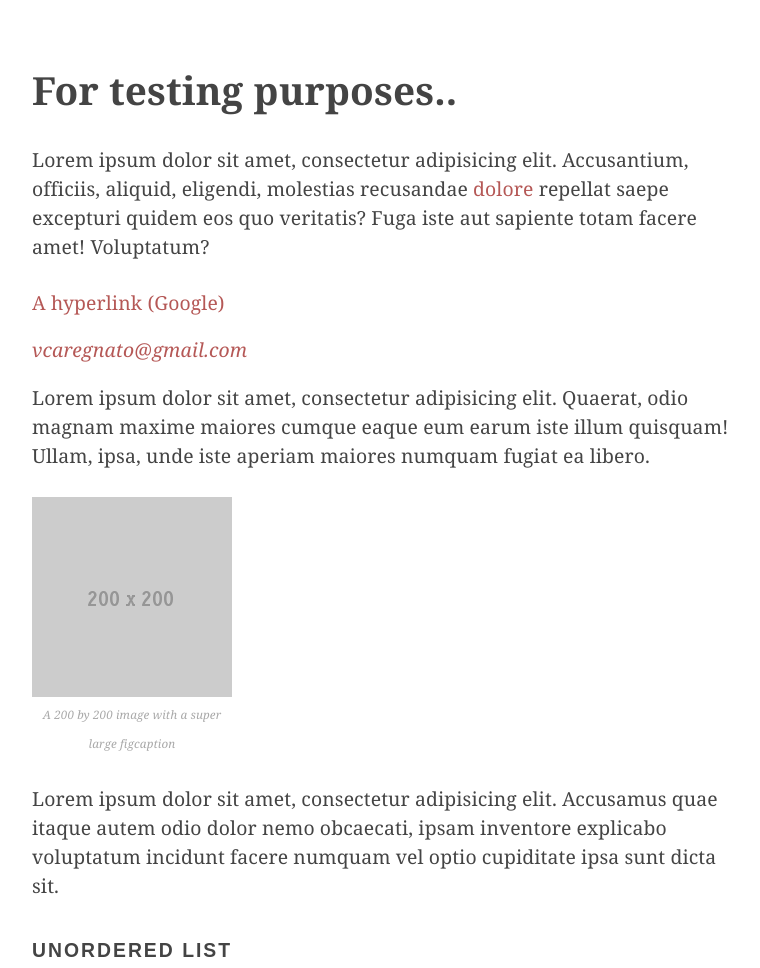
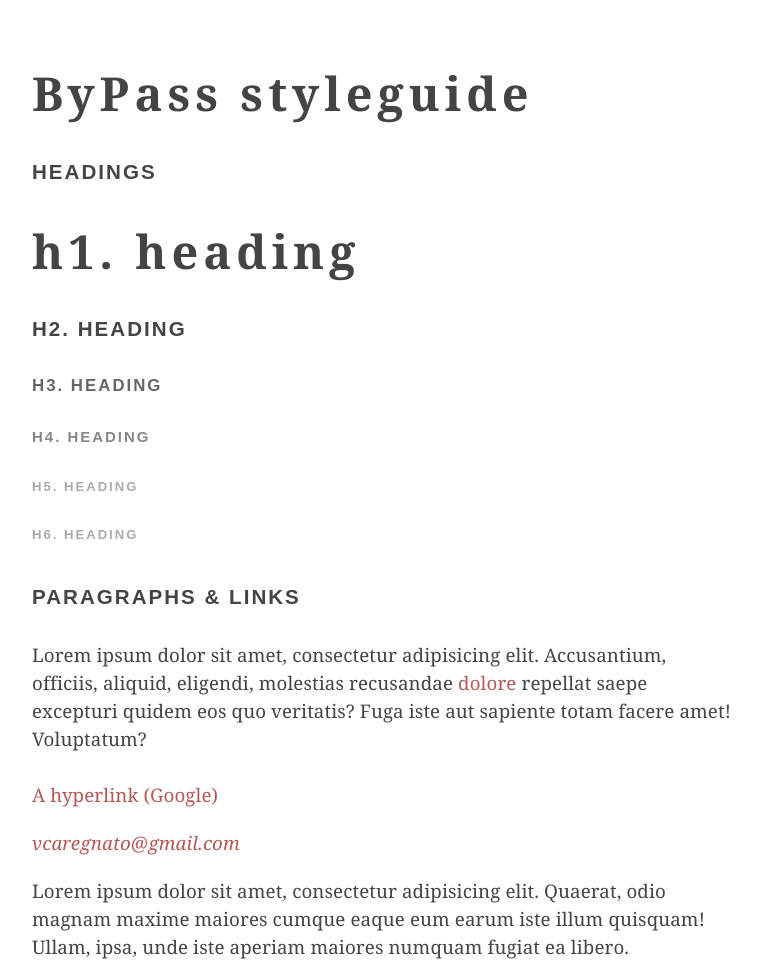
Before and after one commit to VinceCgto/ByPass.BP, a website: page index.html in a window 1280 px wide. Shown: the top 968 px of the page, without its empty margins (258-1018 px from the left). Drawn offline with nearby package versions, Linux system fonts and the light colour scheme.

Commit message:
Adding and fixing

```diff
--- a/dev/sass/base/_base.scss
+++ b/dev/sass/base/_base.scss
@@ -7,7 +7,7 @@
 *, *:before, *:after { box-sizing: border-box; }
 
 html {
-	font-size: 110%;
+	font-size: 117%;
 	overflow-y: scroll;
 
 	-webkit-text-size-adjust: 100%;
@@ -16,7 +16,7 @@ html {
 
 body {
 	font-family: Georgia, Times, "Times New Roman", serif;
-  	font-size: 1.1em;
+  	font-size: 1em;
   	line-height: 1.5em;
   	letter-spacing: em(0.1);
 
--- a/dev/sass/base/_typography.scss
+++ b/dev/sass/base/_typography.scss
@@ -11,7 +11,11 @@ h2, h3, h4, h5, h6 {
 	text-transform: uppercase;
 }
 
-h2 { font-size: 1em; }
+h1 { font-size: 2.5em; letter-spacing: 5px; }
+h2 { font-size: 1.1em; }
+h3 { font-size: 0.9em; color: #666; }
+h4 { font-size: 0.8em; color: #888; }
+h5, h6 { font-size: 0.7em; color: #aaa; }
 
 a {
 	text-decoration: none;
--- a/dev/sass/media/_media.scss
+++ b/dev/sass/media/_media.scss
@@ -15,3 +15,9 @@
 @media all and (max-width: $desktop-inner) {
 	.container-inner { width: 90%; }
 }
+
+@media screen and (max-width: 550px) {
+	html { font-size: 110%; }
+
+	h1 { font-size: 2em; }
+}
--- a/index.html
+++ b/index.html
@@ -17,8 +17,18 @@
 	<div class="container-outer contentSlideIn">
 		<div class="container-inner">
 			<div class="logo"></div>
-			<h1>For testing purposes..</h1>
-			<section>
+			<h1>ByPass styleguide</h1>
+			<section id="headings">
+				<h2>Headings</h2>
+				<h1>h1. heading</h1>
+				<h2>h2. heading</h2>
+				<h3>h3. heading</h3>
+				<h4>h4. heading</h4>
+				<h5>h5. heading</h5>
+				<h6>h6. heading</h6>
+			</section>
+			<section id="paraLinks">
+				<h2>Paragraphs &amp; links</h2>
 				<p>Lorem ipsum dolor sit amet, consectetur adipisicing elit. Accusantium, officiis, aliquid, eligendi, molestias recusandae <a href="http://google.be">dolore</a> repellat saepe excepturi quidem eos quo veritatis? Fuga iste aut sapiente totam facere amet! Voluptatum?</p>
 				<div class="md link-wrap">
 					<a href="http://google.be">A hyperlink (Google)</a>
@@ -27,6 +37,9 @@
 					<a href="mailto:vcaregnato@gmail.com" class="email">vcaregnato@gmail.com</a>
 				</div>
 				<p>Lorem ipsum dolor sit amet, consectetur adipisicing elit. Quaerat, odio magnam maxime maiores cumque eaque eum earum iste illum quisquam! Ullam, ipsa, unde iste aperiam maiores numquam fugiat ea libero.</p>
+			</section>
+			<section id="images">
+				<h2>Images</h2>
 				<div class="inline-fig">
 					<figure>
 					    <img src="img/200x200.gif" alt="200x200">
@@ -36,7 +49,8 @@
 				</div>
 			</section>
 			<section>
-				<h2>Unordered list</h2>
+				<h2>Lists</h2>
+				<h3>Unordered list</h3>
 				<ul>
 					<li>Lorem ipsum dolor sit amet, consectetur adipisicing elit. Quidem, dolorem, repellat ipsa voluptatum magnam culpa in laboriosam dolorum cupiditate maiores doloremque quam blanditiis optio minus voluptatem iste fugiat quas fugit.</li>
 					<li>Lorem ipsum dolor sit amet, consectetur adipisicing elit. Quidem, dolorem, repellat ipsa voluptatum magnam culpa in laboriosam dolorum cupiditate maiores doloremque quam blanditiis optio minus voluptatem iste fugiat quas fugit.</li>
@@ -46,7 +60,7 @@
 				</ul>
 			</section>
 			<section>
-				<h2>Ordered list</h2>
+				<h3>Ordered list</h3>
 				<ol>
 					<li>First item</li>
 					<li>Second item</li>
@@ -54,25 +68,21 @@
 				</ol>
 			</section>
 		</div>
-		<section>
+		<section id="blockquotes">
+			<div class="container-inner">
+				<h2>Blockquotes</h2>
+				<blockquote class="small"><p class="quotes">Lorem ipsum dolor sit amet, consectetur adipisicing elit. Dolores, harum, laudantium, laboriosam, saepe quae architecto aliquid perspiciatis pariatur nisi tempora officiis facilis atque alias! Recusandae fuga deserunt optio ab eius.</p>
+				<span class="cite">John Doe</span>
+				</blockquote>
+			</div>
 			<blockquote class="big">
 				<p>People ignore design that ignores people!</p>
 				<span class="cite">Frank Chimero</span>
 			</blockquote>
 			<blockquote class="big">
-				<p>Good design is all about making other designers feel like idiots, because that idea wasn't theirs</p>
-				<span class="cite">Frank Chimero</span>
-			</blockquote>
-			<blockquote class="big">
-				<p>A common mistake that people make when trying to design something completely foolproof is to underestimate the ingenuity of complete fools</p>
+				<p class="quotes">A common mistake that people make when trying to design something completely foolproof is to underestimate the ingenuity of complete fools</p>
 				<span class="cite">Douglas Adams</span>
 			</blockquote>
-			<div class="container-inner">
-				<p>Lorem ipsum dolor sit amet, consectetur adipisicing elit. Veritatis, quisquam, at quos rerum unde eos optio consectetur porro illum quis magnam obcaecati labore quae expedita eum mollitia quam doloribus quaerat.</p>
-				<blockquote class="small"><p class="quotes">Lorem ipsum dolor sit amet, consectetur adipisicing elit. Dolores, harum, laudantium, laboriosam, saepe quae architecto aliquid perspiciatis pariatur nisi tempora officiis facilis atque alias! Recusandae fuga deserunt optio ab eius.</p>
-				<span class="cite">John Doe</span>
-				</blockquote>
-			</div>
 		</section>
 	</div>
 	<script src="js/script.js"></script>
```
Also changed, not shown: css/style.css.
